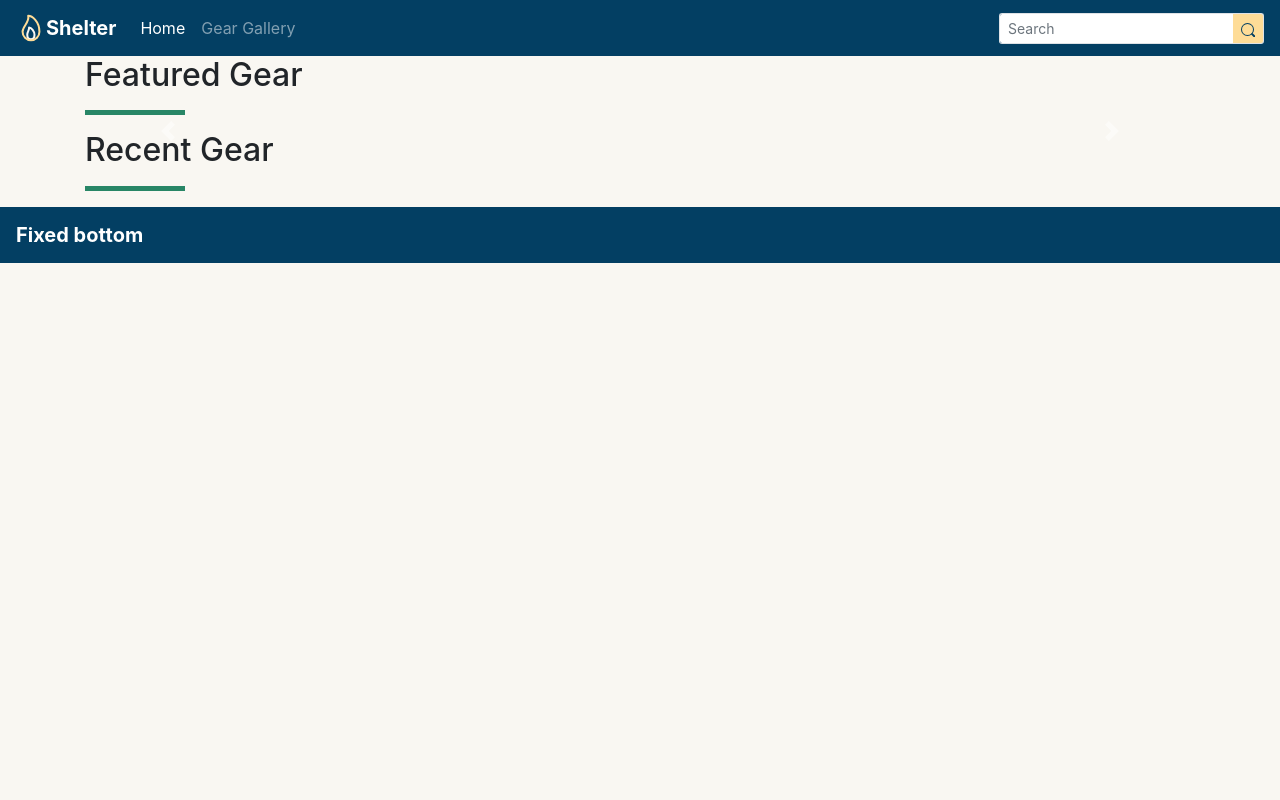
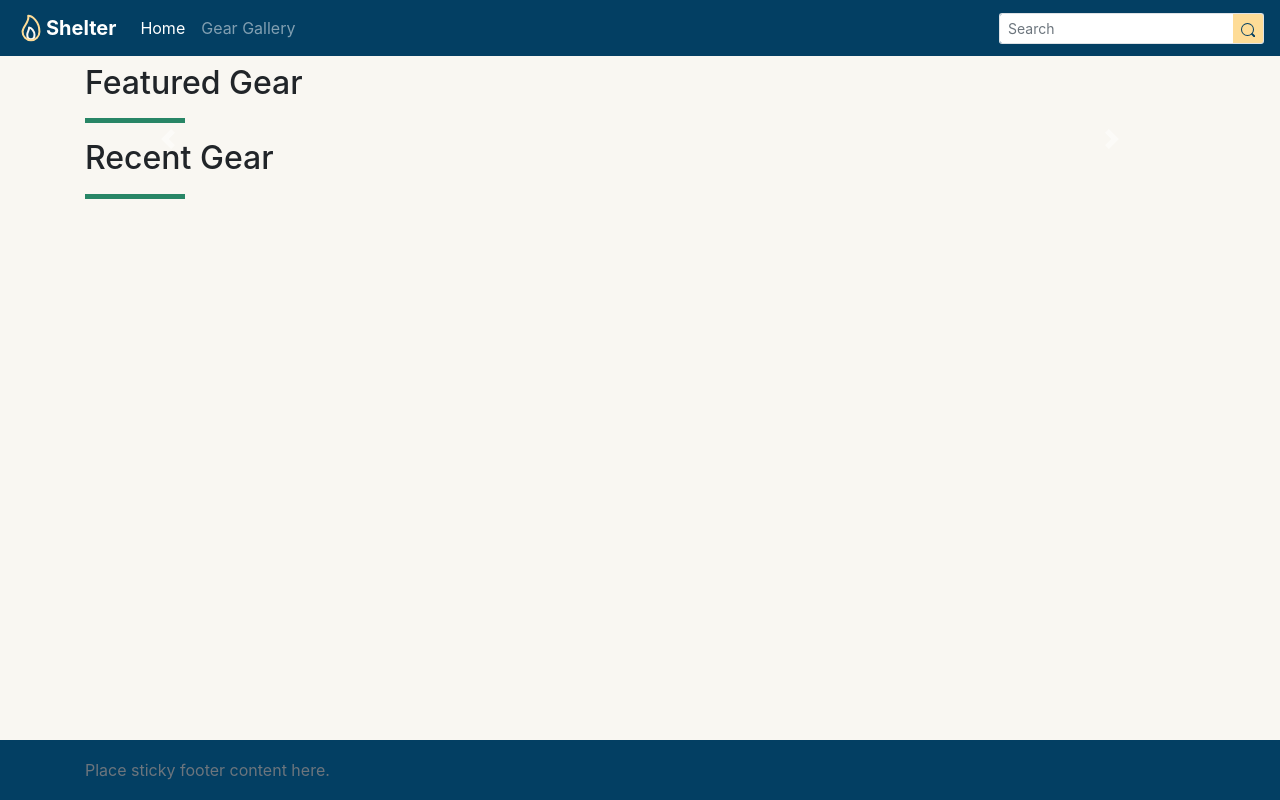
Before and after one commit to p0wen/shelter, a Flask app: page / in a window 1280 px wide. Run offline with Flask 2, Linux system fonts and the light colour scheme; data that the repository does not hold is empty; parts of the project's set-up code (start-up, migrations or seed data) failed here and were passed over; some libraries are stand-ins or nearby versions.

Commit message:
fix: sticky footer really sticky even with minimal content

```diff
--- a/static/css/style.css
+++ b/static/css/style.css
@@ -1,8 +1,13 @@
 /* CSS main site styling */
+body, wrapper {
+   min-height:100vh;
+}
+
 .body-shelter {
   background-color: #f9f7f2;
 }
 
+/* Navigation */
 .nav-shelter {
   background: #033f63;
 }
@@ -15,6 +20,7 @@
   font-weight: 700;
 }
 
+/* Buttons */
 .btn-primary-shltr {
   background: #fedc97;
   border: 2px solid #fedc97;
@@ -25,6 +31,23 @@
 .shelter-blue {
     color: #033f63;
 }
+
+/** Footer **/
+
+.footer {
+    bottom: 0;
+    width: 100%;
+    height: 60px;
+    line-height: 60px;
+    background-color: #033f63;
+    margin-top: 1rem;
+}
+
+.footer > .container {
+    padding-right: 15px;
+    padding-left: 15px;
+}
+
 
 /** Spacer **/
 
--- a/templates/base.html
+++ b/templates/base.html
@@ -17,9 +17,9 @@
 </head>
 
 <body class="body-shelter">
-
+    <wrapper class="d-flex flex-column">
 		<!-- Navbar -->
-		<nav class="navbar sticky-top navbar-expand-lg navbar-dark nav-shelter">
+		<nav class="navbar sticky-top navbar-expand-sm navbar-dark nav-shelter">
 			<a class="navbar-brand"
 				href="{{url_for('index')}}"><img src="{{url_for('static', filename='images/shelter_logo.svg')}}" width="30" height="30" class="d-inline-block align-top" alt="" loading="lazy">Shelter</a>
 				<button class="navbar-toggler" type="button" data-toggle="collapse" data-target="#navbarSupportedContent" aria-controls="navbarSupportedContent" aria-expanded="false" aria-label="Toggle navigation">
@@ -53,15 +53,20 @@
 		</nav>
 
 		<!-- Core Content -->
-		<div class="container">
+        <main class="flex-fill">
+		<div class="container mt-2">
 			{% block content %}
 			{% endblock %}
 		</div>
+        </main>
 
 		<!-- Footer -->
-		<nav class="navbar sticky-bottom navbar-dark nav-shelter">
-			<a class="navbar-brand" href="#">Fixed bottom</a>
-		</nav>
+		<footer class="footer">
+            <div class="container">
+                <span class="text-muted">Place sticky footer content here.</span>
+            </div>
+        </footer>
+    </wrapper>
 
 	<!-- external JS -->
 	<script src="https://code.jquery.com/jquery-3.5.1.slim.min.js"
```
